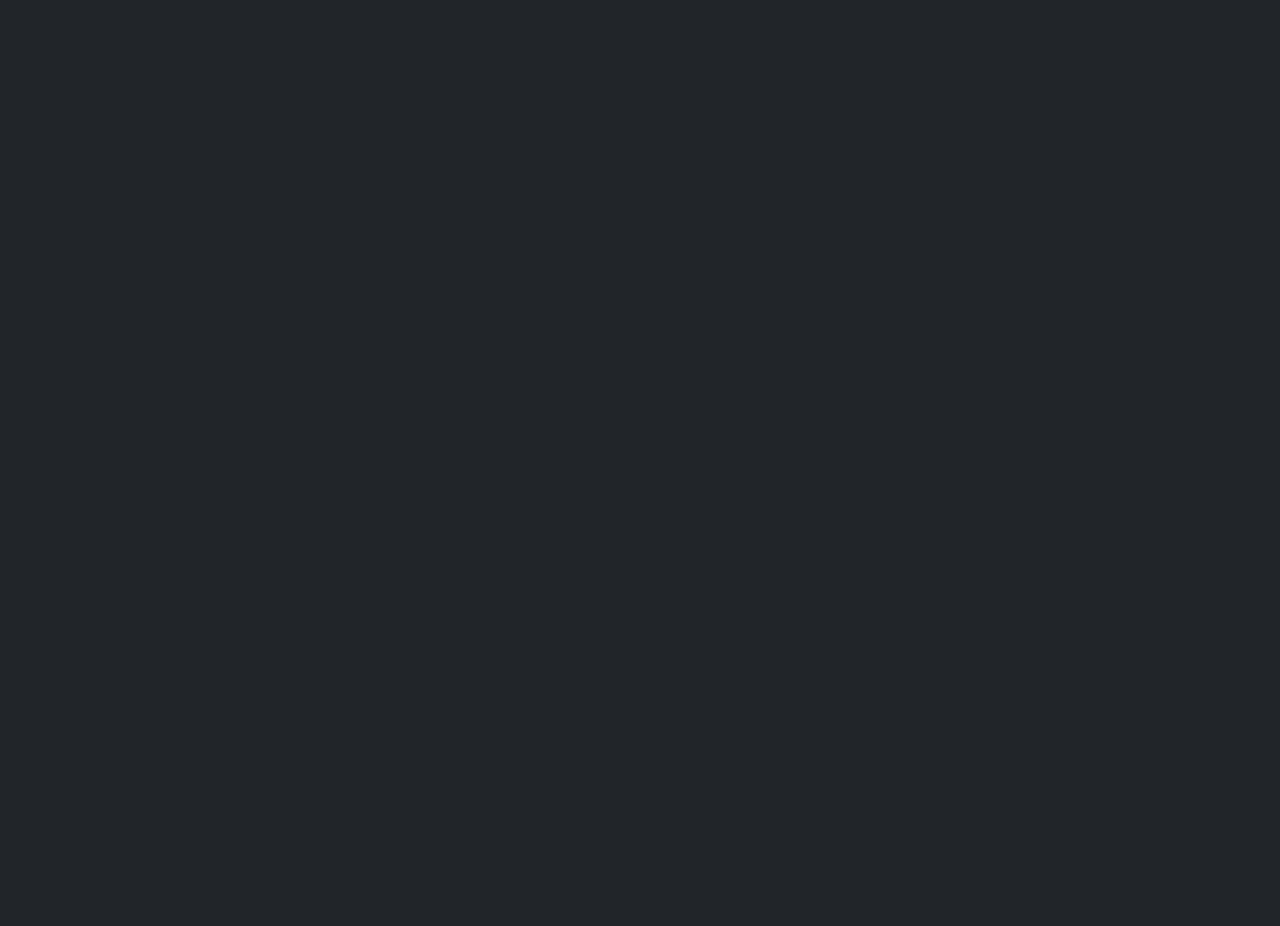
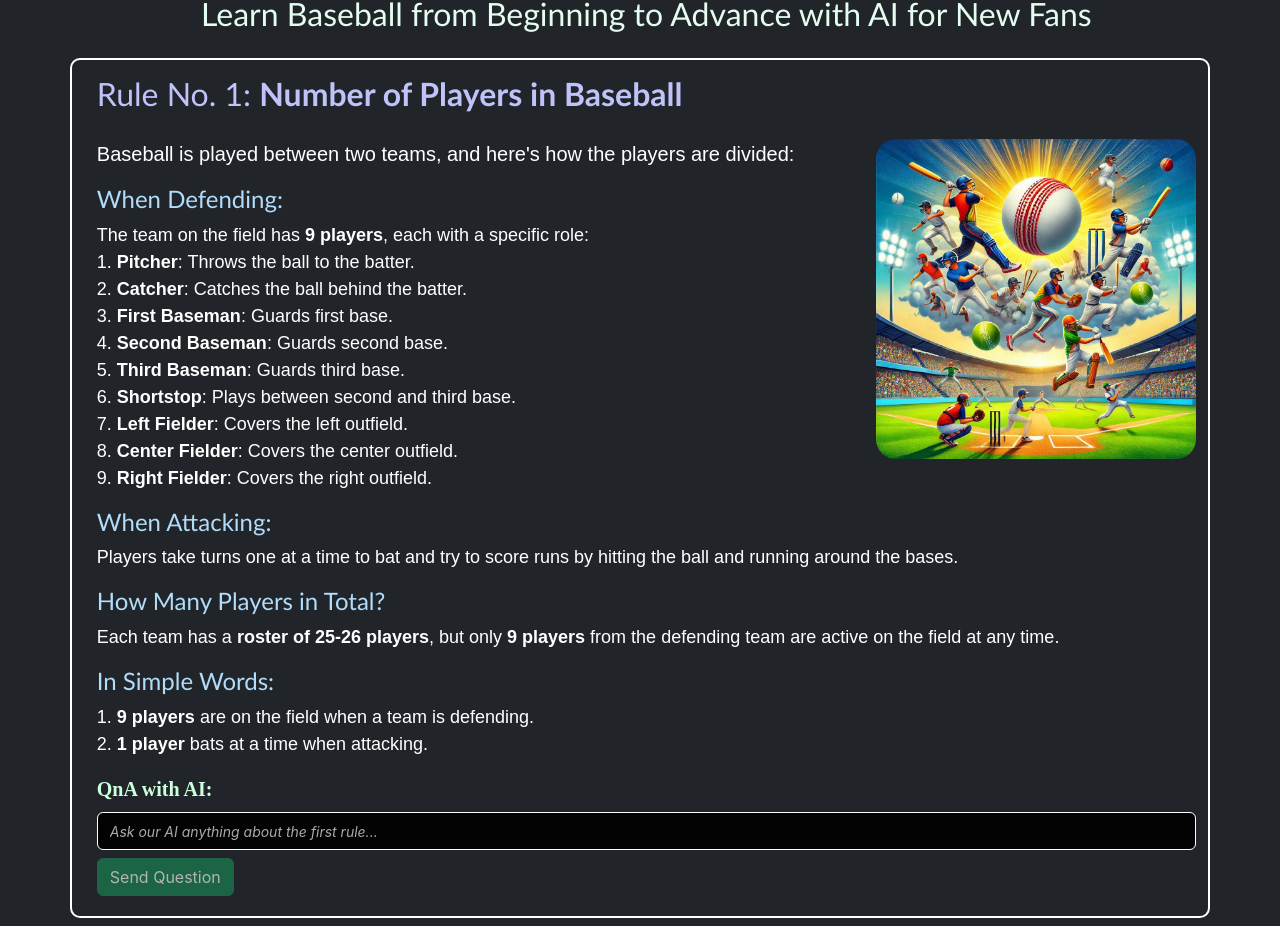
Before and after one commit to shanali10/LearnBaseball, a React (Create React App) app: page / in a window 1280 px wide. Shown: the part 680-1606 px from the top of the page. Before the commit the page ends 800 px from the top, so only its background shows below. Built offline with nearby package versions, Linux system fonts and the light colour scheme; no server answers.

Commit message:
Added the many new things like the Rule 1: (No. of Players each side) of the Game also implemented the Gemini API which answers users question

```diff
--- a/package.json
+++ b/package.json
@@ -3,11 +3,15 @@
   "version": "0.1.0",
   "private": true,
   "dependencies": {
+    "@google/generative-ai": "^0.21.0",
     "cra-template": "1.2.0",
+    "dotenv": "^16.4.7",
+    "firebase": "^11.1.0",
+    "marked": "^15.0.6",
     "react": "^18.0.0",
     "react-dom": "^18.0.0",
     "react-router-dom": "^7.1.1",
-    "react-scripts": "5.0.1"
+    "react-scripts": "^5.0.1"
   },
   "scripts": {
     "start": "react-scripts start",
--- a/public/index.html
+++ b/public/index.html
@@ -3,7 +3,7 @@
   <head>
     <meta charset="utf-8" />
     <link rel="icon" href="%PUBLIC_URL%/favicon.ico" />
-    <meta name="viewport" content="width=device-width, initial-scale=1" />
+    <meta name="viewport" content="width=device-width, initial-scale=1.0, maximum-scale=1.0, user-scalable=no">
     <meta name="theme-color" content="#000000" />
     <meta
       name="description"
--- a/src/App.js
+++ b/src/App.js
@@ -1,12 +1,14 @@
 import './App.css';
 import Navbar from './Components/Navbar';
 import Slider from './Components/Slider';
+import Rules from './Components/Rules';
 
 function App() {
   return (
     <div className="App">
      <Navbar/>
      <Slider/>
+    <Rules/>
     </div>
   );
 }
--- /dev/null
+++ b/src/Components/Rules.jsx
@@ -0,0 +1,152 @@
+import React, { useEffect, useState } from "react";
+import "../Css/Rules.css";
+import srcImage from "../Images/learn_baseball_logo.jpeg";
+import { marked } from "marked"; // Import marked for converting markdown to HTML
+const { GoogleGenerativeAI } = require("@google/generative-ai");
+
+export default function Comparison() {
+  const [text, setText] = useState(""); // State to write text in input field
+  const [aiResponse, setAIResponse] = useState(""); // State to hold AI response
+  const [displayedText, setDisplayedText] = useState(""); // To store the displayed text
+
+  const aiJob =
+    "You are a baseball expert and teacher. Your role is to guide and educate a new fan who wants to learn about baseball. Always provide clear, accurate, and detailed answers that help the user understand the sport. Respond only as a baseball expert, explaining the rules, history, strategies, and any other aspects related to the game. If the user asks about anything unrelated to baseball, kindly redirect them or let them know you can only discuss baseball or anyother sport. Be patient and encouraging, making sure the user feels welcomed and informed on their learning journey. always try to keep your answer short but give full meaningful and required response according to user's question!";
+
+  const genAI = new GoogleGenerativeAI(
+    process.env.API_KEY
+  );
+  const model = genAI.getGenerativeModel({ model: "gemini-1.5-flash" });
+  const prompt = text;
+
+  const fetchAIResponse = async () => {
+    setAIResponse("AI is typing..."); // Clear previous displayed text
+    const result = await model.generateContent(aiJob+"\n\nPrompt:\n"+prompt);
+    setAIResponse(result.response.text()); // Set the actual AI response after fetching
+    setText(""); // Clear the input field
+  };
+
+  // useEffect(() => {
+  //   if (aiResponse === "") return; // Don't do anything if AI response is empty
+
+  //   const words = aiResponse.split(" "); // Split response into words
+  //   let index = -1;
+
+  //   // Function to update displayed text word by word
+  //   const interval = setInterval(() => {
+  //     if (index < words.length) {
+  //       setDisplayedText(
+  //         (prevText) =>
+  //           prevText + (index === 0 ? words[index] : " " + words[index])
+  //       ); // Ensure first word is added correctly
+  //       index++;
+  //     } else {
+  //       clearInterval(interval); // Stop the interval when all words are displayed
+  //     }
+  //   }, 100); // Adjust the speed of typing (in ms)
+
+  //   return () => clearInterval(interval); // Clean up the interval on unmount
+  // }, [aiResponse]); // Only trigger when aiResponse changes
+
+  const onChangeValue = (e) => {
+    setText(e.target.value);
+  };
+
+  // Convert the Markdown response into HTML using marked
+  const getHtmlFromMarkdown = (markdown) => {
+    return marked(markdown); // Convert Markdown to HTML
+  };
+
+  return (
+    <>
+      <div className="container my-2 rules-box">
+        <h1 className="comparison-heading text-start">
+          Rule No. 1: <b>Number of Players in Baseball</b>
+        </h1>
+
+        <div className="clearfix text-start">
+          <img
+            src={srcImage}
+            className="col-md-6 float-md-end mb-3 ms-md-3 comparison-image"
+            alt="side_image"
+          />
+
+          <p className="lead">
+            Baseball is played between two teams, and here's how the players are
+            divided:
+          </p>
+          <h2>When Defending:</h2>
+          <p>
+            The team on the field has <b>9 players</b>, each with a specific
+            role:
+            <br />
+            1. <b>Pitcher</b>: Throws the ball to the batter. <br />
+            2. <b>Catcher</b>: Catches the ball behind the batter. <br />
+            3. <b>First Baseman</b>: Guards first base. <br />
+            4. <b>Second Baseman</b>: Guards second base. <br />
+            5. <b>Third Baseman</b>: Guards third base. <br />
+            6. <b>Shortstop</b>: Plays between second and third base. <br />
+            7. <b>Left Fielder</b>: Covers the left outfield. <br />
+            8. <b>Center Fielder</b>: Covers the center outfield. <br />
+            9. <b>Right Fielder</b>: Covers the right outfield. <br />
+          </p>
+          <h2>When Attacking:</h2>
+          <p>
+            Players take turns one at a time to bat and try to score runs by
+            hitting the ball and running around the bases.
+          </p>
+          <h2>How Many Players in Total?</h2>
+          <p>
+            Each team has a <b>roster of 25-26 players</b>, but only{" "}
+            <b>9 players</b> from the defending team are active on the field at
+            any time.
+          </p>
+          <h2>In Simple Words:</h2>
+          <p>
+            1. <b>9 players</b> are on the field when a team is defending.
+            <br />
+            2. <b>1 player</b> bats at a time when attacking.
+          </p>
+
+          <div className="mb-3">
+            <label
+              htmlFor="askAI"
+              className="form-label"
+              style={{ fontFamily: "cursive" }}
+            >
+              <b>QnA with AI:</b>
+            </label>
+            <input
+              className="form-control text-form col-auto"
+              id="question"
+              name="question"
+              type="text"
+              value={text}
+              onChange={onChangeValue}
+              placeholder="Ask our AI anything about the first rule..."
+            />
+            <div>
+              <button
+                disabled={text.length === 0 ? true : false}
+                type="submit"
+                onClick={fetchAIResponse}
+                className="btn btn-success mb-1 my-2"
+              >
+                Send Question
+              </button>
+            </div>
+          </div>
+
+          {/* Render AI Response Word by Word */}
+          <p
+            className="lead my-2 ai-response"
+            // dangerouslySetInnerHTML={{
+            //   __html: getHtmlFromMarkdown(
+            //     displayedText.replace("undefined", "")
+            //   ), // Convert the markdown response to HTML
+            // }}
+          >{aiResponse}</p>
+        </div>
+      </div>
+    </>
+  );
+}
--- a/src/Components/Slider.js
+++ b/src/Components/Slider.jsx
@@ -6,7 +6,7 @@ import slider4 from "../Images/slide4.jpeg"
 import "../Css/Slider.css"
 import { useEffect, useState } from "react";
 
-function Slider() {
+export default function Slider() {
     const [slider, setSlider] = useState(slider1);
 
     useEffect(() => {
@@ -23,13 +23,10 @@ function Slider() {
       // Cleanup interval when the component unmounts or updates
       return () => clearInterval(interval);
     }, []); // Empty dependency array ensures this runs only once on mount
-
-
     return(
-        <div className="slider-container">
-            <img className="slider-image" src={slider} alt="slider"></img>
+        <div className="slider-container container">
+            <img className="slider-image img-fluid" src={slider} alt="slider"></img>
+            <h1>Learn Baseball from Beginning to Advance with AI for New Fans</h1>
         </div>
     )
 }
-
-export default Slider;
--- /dev/null
+++ b/src/Css/Rules.css
@@ -0,0 +1,70 @@
+.container{
+    margin-bottom: 25px;
+}
+
+.rules-box{
+    border: 2px solid white;
+    border-radius: 10px;
+}
+
+h1{
+    margin-left: 1vw;
+}
+
+h2 {
+    color: rgb(177, 221, 250);
+    font-size: x-large;
+    margin-left: 1vw;
+    font-family: 'Gill Sans', 'Gill Sans MT', Calibri, 'Trebuchet MS', sans-serif;
+}
+
+p{
+    color: white;
+    margin-left: 1vw;
+    font-size: 18px;
+    font-family: Arial, Helvetica, sans-serif;
+}
+
+.comparison-image{
+    width: 25vw;
+    border-radius: 20px;
+}
+
+.comparison-heading{
+    font-size: xx-large;
+    color: rgb(191, 195, 250);
+}
+
+.mb-3{
+    color: rgb(204, 255, 219);
+    font-size: 20px;
+    margin-left: 1vw;
+}
+
+.text-form {
+    background-color: #030303;
+    color: #fff;
+    border: 1px solid #fdfdfd;
+}
+
+.text-form:focus {
+    background-color: #030303;
+    color: #fff;
+    border: 1px solid #ffffff;
+    box-shadow: none;
+    outline: none;
+}
+
+.text-form:hover {
+    border-color: #aaa;
+}
+
+.text-form::placeholder {
+    color: #aaa;
+    font-style: italic;
+    font-size: 14px;
+}
+
+.ai-response{
+    font-size: 17px;
+}
--- a/src/Css/Slider.css
+++ b/src/Css/Slider.css
@@ -2,8 +2,16 @@
     margin-top: 100px;
 }
 
-.slider-image{
+.img-fluid{
     width: 75vw;
     height: 70vh;
-    border-radius: 50px;
+    border-radius: 30px;
 }
+
+h1{
+    margin-top: 15px;
+    margin-bottom: 25px;
+    font-size: xx-large;
+    font-family:'Gill Sans', 'Gill Sans MT', Calibri, 'Trebuchet MS', sans-serif;
+    color: rgb(228, 253, 241);
+}
```
Also changed, not shown: src/Components/Navbar.jsx (renamed from src/Components/Navbar.js), 2 other files (tests, documents, lock files or other folders).
